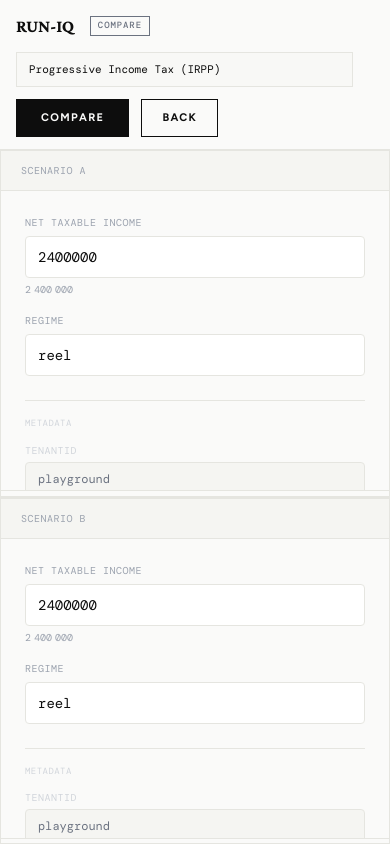
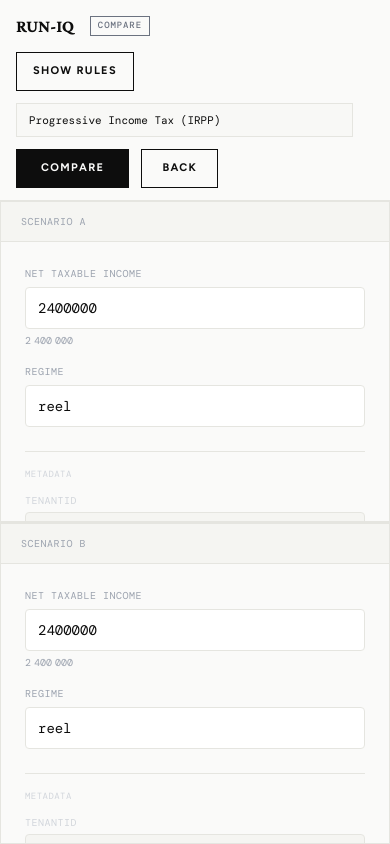
Before and after one commit to Run-IQ/web-platform, a Next.js app: page /playground/compare in a window 390 px wide. Built offline with nearby package versions, Linux system fonts and the light colour scheme; what js-sha256 would draw is missing.

Commit message:
feat: enhanced json to form on playground

```diff
--- a/package.json
+++ b/package.json
@@ -1,6 +1,6 @@
 {
   "name": "@run-iq/web-platform",
-  "version": "0.3.1",
+  "version": "0.3.2",
   "private": true,
   "scripts": {
     "dev": "next dev",
--- a/src/components/playground/CompareShell.tsx
+++ b/src/components/playground/CompareShell.tsx
@@ -4,6 +4,7 @@ import { useState, useCallback } from 'react';
 import Link from 'next/link';
 import { FormView } from './FormView';
 import { ExplainView } from './ExplainView';
+import { RulesEditor } from './RulesEditor';
 import { DiffIndicator } from './DiffIndicator';
 import { useEngine } from '@/hooks/useEngine';
 import { examples, exampleKeys } from '@/lib/examples';
@@ -70,6 +71,7 @@ export function CompareShell() {
   const [rulesText, setRulesText] = useState(examples[exampleKeys[0]].rules);
   const [inputA, setInputA] = useState(examples[exampleKeys[0]].input);
   const [inputB, setInputB] = useState(examples[exampleKeys[0]].input);
+  const [showRules, setShowRules] = useState(false);
 
   const engineA = useEngine();
   const engineB = useEngine();
@@ -109,6 +111,14 @@ export function CompareShell() {
         </div>
 
         <div className="flex items-center gap-3 flex-wrap">
+          <button
+            onClick={() => setShowRules(!showRules)}
+            className={`btn-outline ${showRules ? 'bg-[#f5f5f2]' : ''}`}
+            style={{ padding: '10px 16px' }}
+          >
+            {showRules ? 'Hide Rules' : 'Show Rules'}
+          </button>
+
           <select
             className="styled"
             value={selectedExample}
@@ -160,7 +170,20 @@ export function CompareShell() {
       )}
 
       {/* Side-by-side panels */}
-      <div className="flex-1 grid grid-cols-1 md:grid-cols-2 gap-px bg-rule min-h-0">
+      <div className="flex-1 flex flex-col md:flex-row min-h-0 bg-rule">
+        {showRules && (
+          <div className="w-full md:w-1/3 border-r border-rule bg-paper flex flex-col min-h-0">
+            <div className="px-5 py-3 border-b border-rule bg-[#f5f5f2] flex items-center justify-between shrink-0">
+              <span className="font-mono text-[10px] tracking-wider uppercase text-[#9ca3af]">
+                Rules
+              </span>
+            </div>
+            <div className="flex-1 min-h-0">
+              <RulesEditor value={rulesText} onChange={setRulesText} />
+            </div>
+          </div>
+        )}
+        <div className={`flex-1 grid grid-cols-1 ${showRules ? 'md:grid-cols-1 lg:grid-cols-2' : 'md:grid-cols-2'} gap-px bg-rule min-h-0`}>
           <ScenarioPanel
             label="Scenario A"
             inputText={inputA}
@@ -177,6 +200,7 @@ export function CompareShell() {
             error={engineB.error}
             loading={engineB.loading}
           />
+        </div>
       </div>
     </div>
   );
--- a/src/components/playground/ExplainView.tsx
+++ b/src/components/playground/ExplainView.tsx
@@ -180,12 +180,13 @@ interface ExplainViewProps {
 
 export function ExplainView({ result }: ExplainViewProps) {
   const breakdown = result.breakdown ?? [];
+  const skipped = result.skippedRules ?? [];
   const trace = result.trace;
 
-  if (breakdown.length === 0) {
+  if (breakdown.length === 0 && skipped.length === 0) {
     return (
       <div className="p-6 font-mono text-xs text-[#9ca3af]">
-        No breakdown data to explain.
+        No data to explain.
       </div>
     );
   }
@@ -195,6 +196,24 @@ export function ExplainView({ result }: ExplainViewProps) {
       <div className="font-mono text-[9px] text-[#9ca3af] tracking-wider uppercase mb-4">
         Calculation Explanation
       </div>
+
+      {/* Skipped Rules */}
+      {skipped.length > 0 && (
+        <div className="mb-8 p-4 bg-amber-50 border border-amber-100 rounded">
+          <div className="font-mono text-[9px] text-amber-600 tracking-wider uppercase mb-2">
+            Skipped Rules ({skipped.length})
+          </div>
+          <div className="space-y-2">
+            {skipped.map((s, i) => (
+              <div key={i} className="font-mono text-xs flex flex-col sm:flex-row sm:items-center gap-1">
+                <span className="text-amber-700 font-semibold">{s.rule.id}</span>
+                <span className="text-amber-500/70 hidden sm:inline">&middot;</span>
+                <span className="text-amber-600 italic text-[10px]">{s.reason}</span>
+              </div>
+            ))}
+          </div>
+        </div>
+      )}
 
       {breakdown.map((b, i) => {
         const traceStep = trace?.steps?.[i];
--- a/src/components/playground/FormView.tsx
+++ b/src/components/playground/FormView.tsx
@@ -13,11 +13,14 @@ function deriveFields(inputJson: string): { dataFields: FormField[]; metaFields:
     const parsed = JSON.parse(inputJson);
     const data = parsed?.data;
     const meta = parsed?.meta;
+    const context = meta?.context;
+
     const dataFields: FormField[] = [];
     const metaFields: FormField[] = [];
 
     if (data && typeof data === 'object') {
       for (const [key, val] of Object.entries(data as Record<string, unknown>)) {
+        if (val !== null && typeof val === 'object') continue;
         dataFields.push({
           key,
           label: key.replace(/_/g, ' ').replace(/\b\w/g, (c) => c.toUpperCase()),
@@ -25,8 +28,11 @@ function deriveFields(inputJson: string): { dataFields: FormField[]; metaFields:
         });
       }
     }
+
     if (meta && typeof meta === 'object') {
       for (const [key, val] of Object.entries(meta as Record<string, unknown>)) {
+        if (key === 'context') continue; // Handled separately below
+        if (val !== null && typeof val === 'object') continue;
         metaFields.push({
           key,
           label: key.replace(/_/g, ' ').replace(/\b\w/g, (c) => c.toUpperCase()),
@@ -34,6 +40,19 @@ function deriveFields(inputJson: string): { dataFields: FormField[]; metaFields:
         });
       }
     }
+
+    // Flatten context fields into metaFields with a prefix
+    if (context && typeof context === 'object') {
+      for (const [key, val] of Object.entries(context as Record<string, unknown>)) {
+        if (val !== null && typeof val === 'object') continue;
+        metaFields.push({
+          key: `context.${key}`,
+          label: `Context: ${key.replace(/_/g, ' ').replace(/\b\w/g, (c) => c.toUpperCase())}`,
+          type: typeof val === 'number' ? 'number' : 'text',
+        });
+      }
+    }
+
     return { dataFields, metaFields };
   } catch {
     return { dataFields: [], metaFields: [] };
@@ -62,14 +81,27 @@ export function FormView({ inputText, onChange }: FormViewProps) {
       const parsed = JSON.parse(inputText);
       const data = parsed?.data ?? {};
       const meta = parsed?.meta ?? {};
+      const context = meta?.context ?? {};
+
       const dv: Record<string, string> = {};
       for (const [k, v] of Object.entries(data as Record<string, unknown>)) {
+        if (v !== null && typeof v === 'object') continue;
         dv[k] = v === null || v === undefined ? '' : String(v);
       }
+
       const mv: Record<string, string> = {};
+      // Regular meta
       for (const [k, v] of Object.entries(meta as Record<string, unknown>)) {
+        if (k === 'context') continue;
+        if (v !== null && typeof v === 'object') continue;
         mv[k] = v === null || v === undefined ? '' : String(v);
       }
+      // Context meta
+      for (const [k, v] of Object.entries(context as Record<string, unknown>)) {
+        if (v !== null && typeof v === 'object') continue;
+        mv[`context.${k}`] = v === null || v === undefined ? '' : String(v);
+      }
+
       setDataValues(dv);
       setMetaValues(mv);
     } catch {
@@ -81,34 +113,40 @@ export function FormView({ inputText, onChange }: FormViewProps) {
     (nextData: Record<string, string>, nextMeta: Record<string, string>) => {
       try {
         const parsed = JSON.parse(inputText);
-        const newData: Record<string, unknown> = {};
+        if (!parsed.data) parsed.data = {};
+        if (!parsed.meta) parsed.meta = {};
+        if (!parsed.meta.context) parsed.meta.context = {};
+
         for (const field of dataFields) {
           const raw = nextData[field.key] ?? '';
           if (field.type === 'number') {
             if (raw === '') {
-              newData[field.key] = 0;
+              parsed.data[field.key] = 0;
             } else {
               const num = Number(raw);
-              newData[field.key] = isNaN(num) ? raw : num;
+              parsed.data[field.key] = isNaN(num) ? raw : num;
             }
           } else {
-            newData[field.key] = raw;
+            parsed.data[field.key] = raw;
           }
         }
-        const newMeta: Record<string, unknown> = {};
-        for (const field of metaFields) {
-          const raw = nextMeta[field.key] ?? '';
-          newMeta[field.key] = raw;
+
+        for (const [key, raw] of Object.entries(nextMeta)) {
+          if (key.startsWith('context.')) {
+            const contextKey = key.split('.')[1];
+            parsed.meta.context[contextKey] = raw;
+          } else {
+            parsed.meta[key] = raw;
+          }
         }
-        parsed.data = newData;
-        parsed.meta = newMeta;
+
         selfUpdate.current = true;
         onChange(JSON.stringify(parsed, null, 2));
       } catch {
         // ignore
       }
     },
-    [inputText, dataFields, metaFields, onChange]
+    [inputText, dataFields, onChange]
   );
 
   const handleDataChange = useCallback(
--- a/src/lib/examples.ts
+++ b/src/lib/examples.ts
@@ -7,10 +7,29 @@ export interface Example {
 }
 
 /**
+ * Canonical JSON stringification (sorts keys alphabetically)
+ */
+function canonicalStringify(obj: any): string | undefined {
+  if (obj === undefined) return undefined;
+  if (obj === null || typeof obj !== 'object') {
+    return JSON.stringify(obj);
+  }
+  if (Array.isArray(obj)) {
+    return '[' + obj.map((o) => canonicalStringify(o) ?? 'null').join(',') + ']';
+  }
+  const keys = Object.keys(obj).sort();
+  return '{' + keys.map((k) => {
+    const val = canonicalStringify(obj[k]);
+    if (val === undefined) return null;
+    return `"${k}":${val}`;
+  }).filter((v) => v !== null).join(',') + '}';
+}
+
+/**
  * Utility to generate checksum for examples
  */
 function computeChecksum(params: any): string {
-  return sha256(JSON.stringify(params));
+  return sha256(canonicalStringify(params) ?? 'null');
 }
 
 export const examples: Record<string, Example> = {
@@ -35,7 +54,7 @@ export const examples: Record<string, Example> = {
             ],
           },
           checksum:
-            'b083b9e6e874fc21912d2c4193428a35a2092be713697954ccf1216eeb38045e',
+            '79b11726cd3ce89266119d3d60603c87bc7bba534bc923f846c8e24babcb4b8f',
           effectiveFrom: '2025-01-01',
           effectiveUntil: null,
           jurisdiction: 'NATIONAL',
@@ -121,7 +140,7 @@ export const examples: Record<string, Example> = {
             minimum: 500000,
           },
           checksum:
-            '6726f41e2f9523701085e846481a0055161d4586657c8d0d5c137749bec2a267',
+            'f6f025406e18ab3e65932e98f57f8849adde7f7d82ca295ac711b7fa9bc604fd',
           effectiveFrom: '2025-01-01',
           effectiveUntil: null,
           jurisdiction: 'NATIONAL',
@@ -227,7 +246,7 @@ export const examples: Record<string, Example> = {
             ],
           },
           checksum:
-            'b083b9e6e874fc21912d2c4193428a35a2092be713697954ccf1216eeb38045e',
+            '79b11726cd3ce89266119d3d60603c87bc7bba534bc923f846c8e24babcb4b8f',
           effectiveFrom: '2025-01-01',
           effectiveUntil: null,
           jurisdiction: 'NATIONAL',
@@ -301,7 +320,7 @@ export const examples: Record<string, Example> = {
             minimum: 500000,
           },
           checksum:
-            '6726f41e2f9523701085e846481a0055161d4586657c8d0d5c137749bec2a267',
+            'f6f025406e18ab3e65932e98f57f8849adde7f7d82ca295ac711b7fa9bc604fd',
           effectiveFrom: '2025-01-01',
           effectiveUntil: null,
           jurisdiction: 'NATIONAL',
@@ -322,7 +341,7 @@ export const examples: Record<string, Example> = {
             above_only: false,
           },
           checksum:
-            'c21ddfdd9e86ae2dad6853da122bdf42c00bc0822940aa11e7f291adb2ebb849',
+            '3bcd4f8878fa9e36e47a61bb14916107803259fda7d22603061fd9898bd696c7',
           effectiveFrom: '2025-01-01',
           effectiveUntil: null,
           jurisdiction: 'NATIONAL',
@@ -535,7 +554,7 @@ export const examples: Record<string, Example> = {
             dsl: 'jsonlogic',
             value: { '===': [{ var: 'entity_type' }, 'NGO'] },
           },
-          checksum: '80a7ea144b19979b7f794304a49fba3209f218745d7a98ffb92f4704b7760004',
+          checksum: 'd8fccacc7ab30e72642483dea158fb7238e1799ca301c18f42660a2d608fc1b2',
           effectiveFrom: '2025-01-01',
           effectiveUntil: null,
           jurisdiction: 'NATIONAL',
```
Lines whose indentation alone changed are shown as unchanged.
